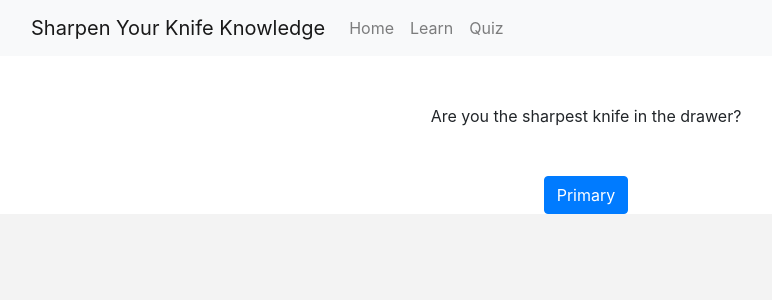
After one commit to sarahfromguam/knives, a Flask app: page /quiz/ in a window 1280 px wide. The commit adds this page. Shown: the top 300 px of the page, without its empty margins (54-826 px from the left). Run offline with Flask 2, Linux system fonts and the light colour scheme; some libraries are stand-ins or nearby versions.

Commit message:
Including quiz part

```diff
--- a/layout.html
+++ b/layout.html
@@ -37,7 +37,7 @@
       <div class="navbar-nav">
         <a class="nav-link" href="/">Home</a>
         <a class="nav-link" href="/learn/0">Learn</a>
-        <a class="nav-link" href="/quiz">Quiz</a>
+        <a class="nav-link" href="/quiz/">Quiz</a>
 
 
       </div>
--- a/server.py
+++ b/server.py
@@ -241,6 +241,9 @@ def learn_item(id=None):
     return render_template('learn.html', knife=this_knife, id=id)
 
 # Quiz
+@app.route('/quiz/', methods=["GET", "POST"])
+def quiz_item_1():
+    return render_template('quiz.html', quiz_data = quiz_data, id = None, correct_answers = correct_answers)
 
 @app.route('/quiz/<id>', methods=["GET", "POST"])
 def quiz_item(id=None):
--- /dev/null
+++ b/static/quiz.js
@@ -0,0 +1,121 @@
+function display_home(id){
+  // populate new data
+  // set correct_answers to 0 and update server.py via ajax
+}
+
+function display_mc_pic_question(id){
+  // populate new data
+}
+
+function display_mc_pic_question_correct(id){
+  // populate new data
+  // When the answer is correct, we need to call the update_correct_answer function
+}
+
+function display_mc_pic_question_wrong(id){
+  // populate new data
+}
+
+function display_mc_word_question(id){
+  // populate new data
+}
+
+function display_mc_word_question_correct(id){
+  // populate new data
+  // When the answer is correct, we need to call the update_correct_answer function
+}
+
+function display_mc_word_question_wrong(id){
+  // populate new data
+}
+
+function display_tf_question(id){
+  // populate new data
+}
+
+function display_tf_question_correct(id){
+  // populate new data
+  // When the answer is correct, we need to call the update_correct_answer function
+
+}
+
+function display_tf_question_wrong(id){
+  // populate new data
+}
+
+function update_correct_answer(correct_answers) {
+  $.ajax({
+      type: "POST",
+      url: "/update_correct_answer",
+      dataType : "json",
+      contentType: "application/json; charset=utf-8",
+      data : JSON.stringify(correct_answers),
+      success: function(result){
+          let correct_answers_new = result["correct_answers"];
+          // update correct_answers in quiz.html?
+          correct_answers = correct_answers_new;
+      },
+      error: function(request, status, error){
+          console.log("Error");
+          console.log(request)
+          console.log(status)
+          console.log(error)
+      }
+  });
+}
+
+
+$(document).ready(function(){
+  // depending on value from id, go to entry in quiz_data, find the "type" for the data entry, and call the write function to display it (e.g. if the "type" is "mc_pic", call the display_mc_pic_question(id))
+  if(id === null){
+    // quiz home
+    $('body').addClass('align-items-center text-center justify-content-center')
+    let text = $('<div>').append('<div>Are you the sharpest knife in the drawer?<div>').addClass('m-5')
+    $('body').append(text)
+    let but = $('<div>').append('<button type="button" class="btn btn-primary start-quiz">Primary</button>').addClass('m-5')
+    $('body').append(but)
+    $( ".start-quiz" ).click(function() {
+      window.location.href = '/quiz/1'
+    });
+  }else{
+    $('body').addClass('align-items-center text-center justify-content-center')
+    //display questions
+    let question = $('<div>').append(quiz_data[id]['question']).addClass('font-weight-bold')
+    $('body').append(question)
+    let images = []
+    images[0] = $('<img>').attr('src',quiz_data[id]['op1_pic']).addClass('col-md-4').height(400)
+    images[1] = $('<img>').attr('src',quiz_data[id]['op2_pic']).addClass('col-md-4').height(400)
+    images[2] = $('<img>').attr('src',quiz_data[id]['op3_pic']).addClass('col-md-4').height(400)
+
+    let buttons = []
+    buttons[0] = $('<button>').append(quiz_data[id]['op1']).addClass('btn btn-primary op1')
+    buttons[1] = $('<button>').append(quiz_data[id]['op2']).addClass('btn btn-primary op2')
+    buttons[2] = $('<button>').append(quiz_data[id]['op3']).addClass('btn btn-primary op3')
+
+    row1 = $('<div>').addClass('row h-25 p-2 ')
+    for(i = 0;i<3;i++){
+      $(row1).append(images[i])
+    }
+    row2 = $('<div>').addClass('row h-25 p-2')
+    for(i = 0;i<3;i++){
+      $(row2).append(buttons[i])
+    }
+    $('body').append(row1)
+    $('body').append(row2)
+
+    /* $( "op1" ).click(function() {
+      if(quiz_data[id]['answer']==='op1'){
+
+      }
+    }); */
+
+    //temporary cycle through questions
+    row3 = $('<div>').addClass('row h-25')
+    next_q = $('<button>').append('Next question').addClass('btn btn-dark').attr('id','next')
+    $(row3).append(next_q)
+    $('body').append(row3)
+    $( "#next" ).click(function() {
+      window.location.href = '/quiz/' + (parseInt(id)+1);
+    });
+  }
+})
--- a/templates/layout.html
+++ b/templates/layout.html
@@ -37,7 +37,7 @@
       <div class="navbar-nav">
         <a class="nav-link" href="/">Home</a>
         <a class="nav-link" href="/learn/0">Learn</a>
-        <a class="nav-link" href="/quiz">Quiz</a>
+        <a class="nav-link" href="/quiz/">Quiz</a>
 
 
       </div>
--- /dev/null
+++ b/templates/quiz.html
@@ -0,0 +1,17 @@
+{% extends "layout.html" %}
+{% block content %}
+
+    <link rel="stylesheet" href="https://stackpath.bootstrapcdn.com/bootstrap/4.2.1/css/bootstrap.min.css" integrity="sha384-GJzZqFGwb1QTTN6wy59ffF1BuGJpLSa9DkKMp0DgiMDm4iYMj70gZWKYbI706tWS" crossorigin="anonymous">
+    <script src="{{ url_for('static', filename = 'quiz.js') }}"></script>
+
+    <script>
+        let quiz_data = {{quiz_data|tojson}}
+        let correct_answers = {{correct_answers|tojson}}
+        let id = {{id|tojson}}
+    </script>
+  <body>
+
+  </body>
+
+
+{% endblock %}
```
